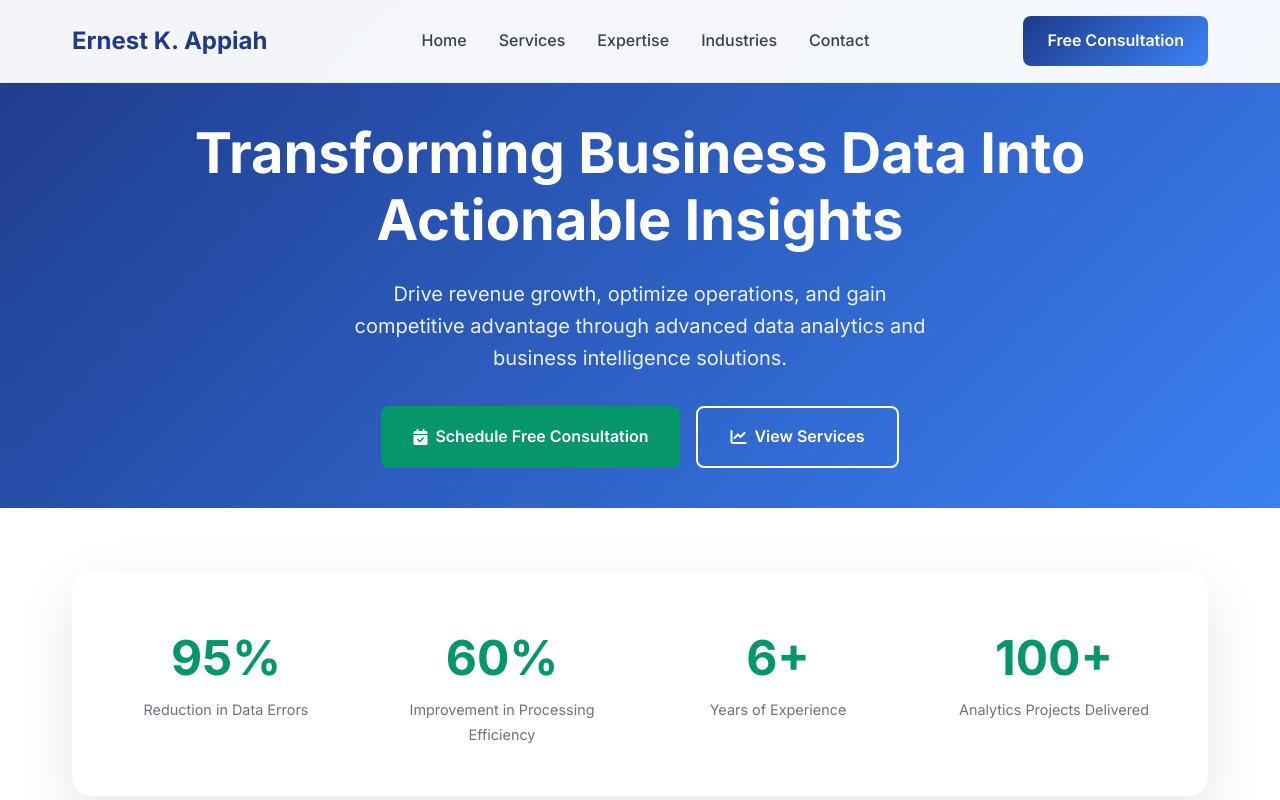
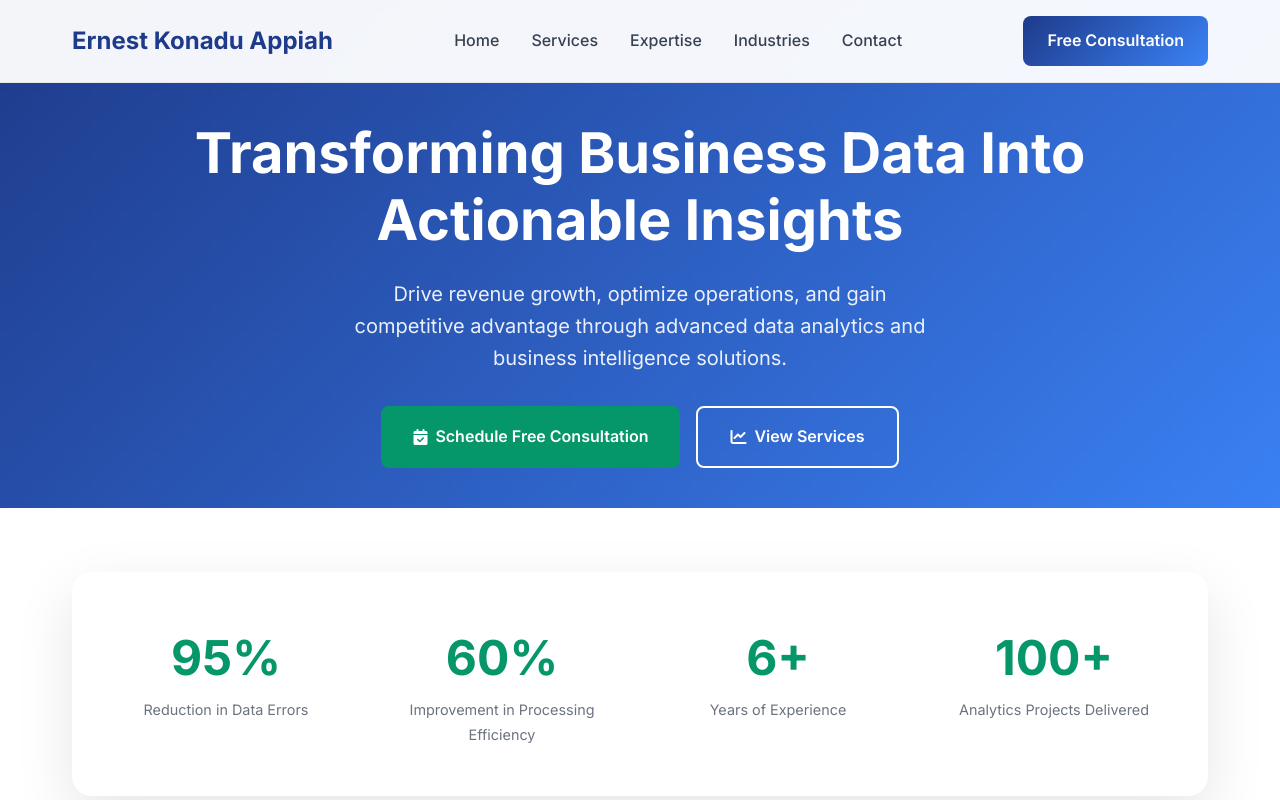
Before and after one commit to appiahkonadu/ekappiah.github.io, a plain HTML site: page index.html in a window 1280 px wide. Shown: the top 800 px of the page. Drawn offline with Linux system fonts and the light colour scheme.

Commit message:
Update index.html

```diff
--- a/index.html
+++ b/index.html
@@ -722,7 +722,7 @@
     <!-- Navigation -->
     <nav class="navbar">
         <div class="nav-container">
-            <a href="#home" class="logo">Ernest K. Appiah</a>
+            <a href="#home" class="logo">Ernest Konadu Appiah</a>
             <ul class="nav-menu">
                 <li><a href="#home" class="nav-link">Home</a></li>
                 <li><a href="#services" class="nav-link">Services</a></li>
```
